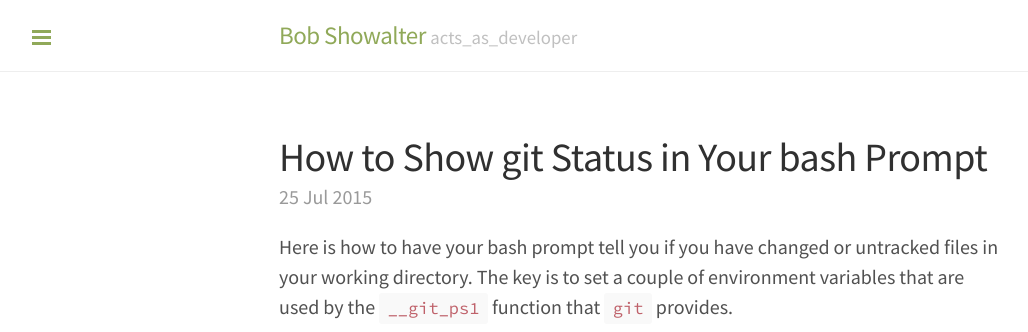
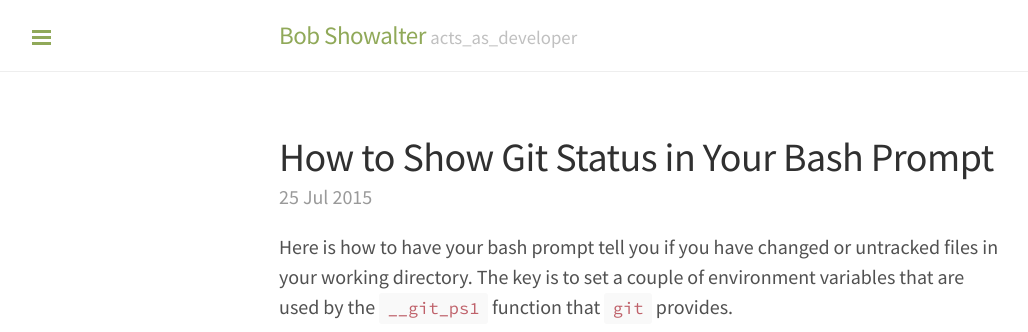
Before and after one commit to showaltb/showaltb.github.io, a Jekyll site: the page built from _posts/2015-07-25-how-to-show-git-status-in-your-bash-prompt.md, in a window 1280 px wide. Shown: the top 332 px of the page, without its empty margins (1-1029 px from the left). Built offline with Jekyll 4.4.1, drawn with Linux system fonts in a browser that asks for light colours; Markdown is read by kramdown in place of the engine named in the settings; comment, search, counter and statistics services are not loaded.

```diff
--- a/_posts/2015-07-25-how-to-show-git-status-in-your-bash-prompt.md
+++ b/_posts/2015-07-25-how-to-show-git-status-in-your-bash-prompt.md
@@ -1,5 +1,5 @@
 ---
-title: "How to Show git Status in Your bash Prompt"
+title: "How to Show Git Status in Your Bash Prompt"
 layout: post
 ---
 
```
